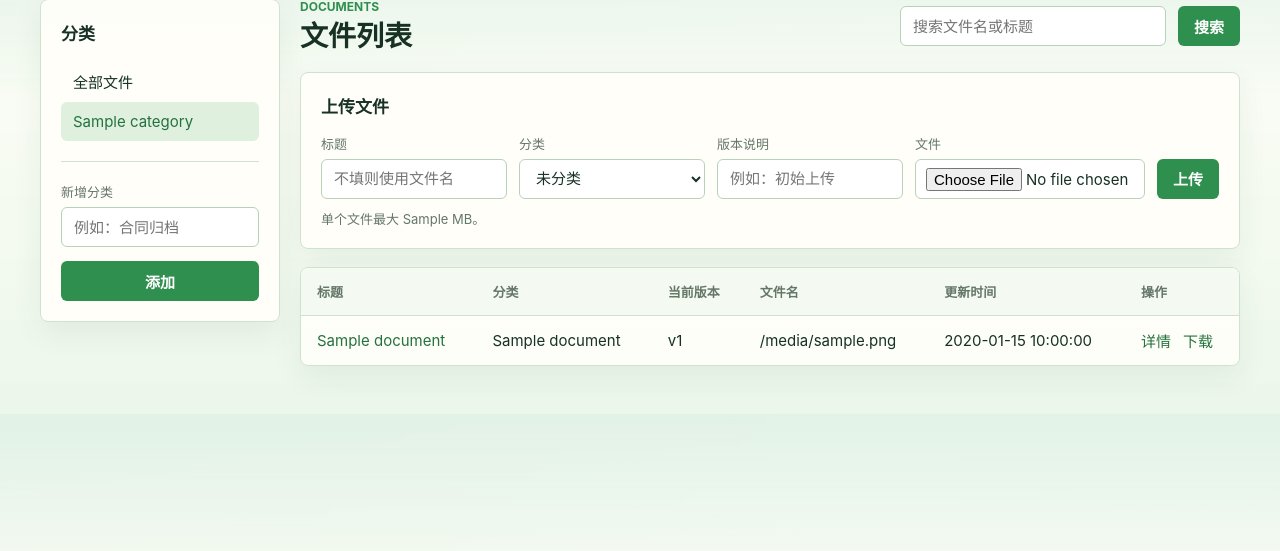
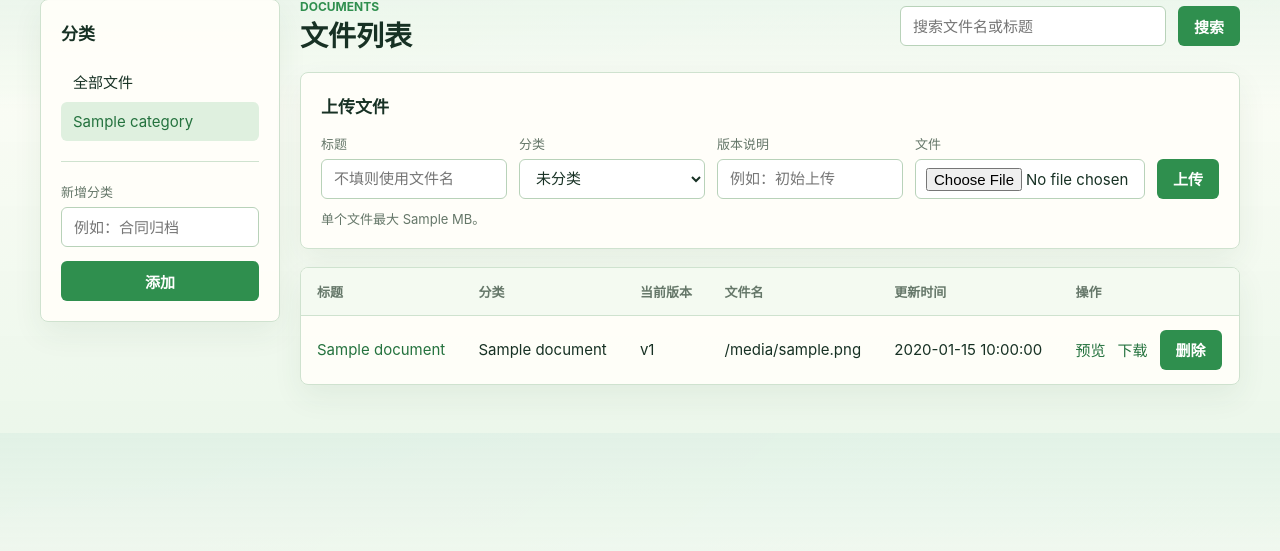
Before and after one commit to OliveDorris/file-manager, a FastAPI app: template templates/dashboard.html in a window 1280 px wide. Shown: the part 89-640 px from the top of the page. Run offline with FastAPI, Linux system fonts and the light colour scheme; the template is opened without the code that fills it: most values are stand-ins (such as "Sample title", 1, 10 or a date in 2020).

Commit message:
Add preview and delete actions to dashboard

```diff
--- a/templates/dashboard.html
+++ b/templates/dashboard.html
@@ -82,10 +82,13 @@
               <td>{{ document.category_name or "未分类" }}</td>
               <td>v{{ document.version_number or 0 }}</td>
               <td>{{ document.original_filename or "-" }}</td>
-              <td>{{ document.updated_at[:19].replace("T", " ") }}</td>
+              <td>{{ (document.current_version_created_at or document.updated_at)[:19].replace("T", " ") }}</td>
               <td class="actions">
-                <a href="/documents/{{ document.id }}">详情</a>
+                <a href="/documents/{{ document.id }}">预览</a>
                 <a href="/documents/{{ document.id }}/download">下载</a>
+                <form method="post" action="/documents/{{ document.id }}/delete" onsubmit="return confirm('确认删除这个文件及其全部历史版本吗？');">
+                  <button type="submit" class="link-button danger-link">删除</button>
+                </form>
               </td>
             </tr>
           {% else %}
```
